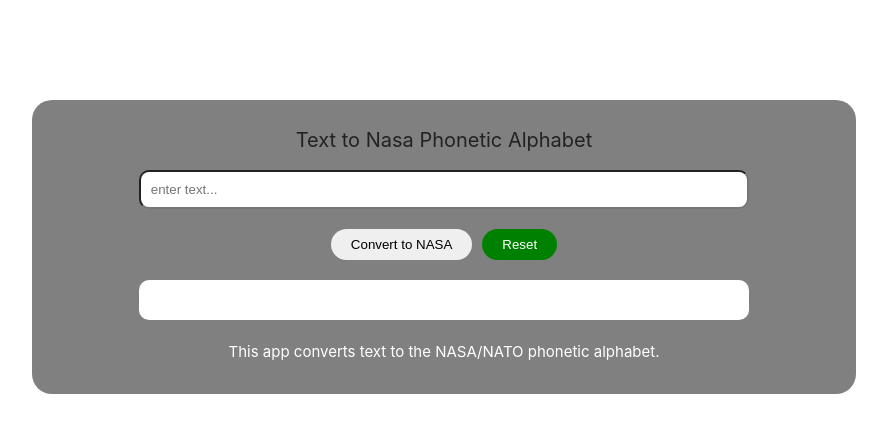
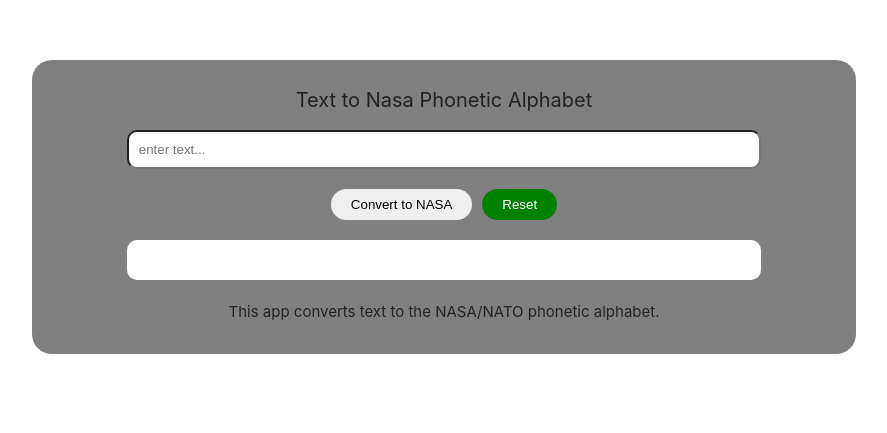
Before and after one commit to ola9292/nasa-decoder, a Vue app: page / in a window 1280 px wide. Shown: the part 163-596 px from the top of the page, without its empty margins (196-1083 px from the left). Built offline with nearby package versions, Linux system fonts and the light colour scheme.

Commit message:
initial commit

```diff
--- a/src/assets/main.css
+++ b/src/assets/main.css
@@ -9,7 +9,7 @@
   justify-content: center;
   align-items: center;
   /* border: 1px solid red; */
-  height: 90svh;
+  height: 80svh;
 }
 
 .text-center{
@@ -25,7 +25,7 @@
 .container{
   /* background-color: yellow; */
   background-color: gray;
-  padding: 30px;
+  padding: 30px 15px;
   border-radius: 20px;
   display: flex;
   flex-direction: column;
--- a/src/components/Nasa.vue
+++ b/src/components/Nasa.vue
@@ -72,6 +72,6 @@
         <div class="result">
             {{ resultText }}
         </div>
-        <p class="text-center" style="color:white">This app converts text to the NASA/NATO phonetic alphabet.</p>
+        <p class="text-center" style="color: #222222;">This app converts text to the NASA/NATO phonetic alphabet.</p>
     </div>
 </template>
```
